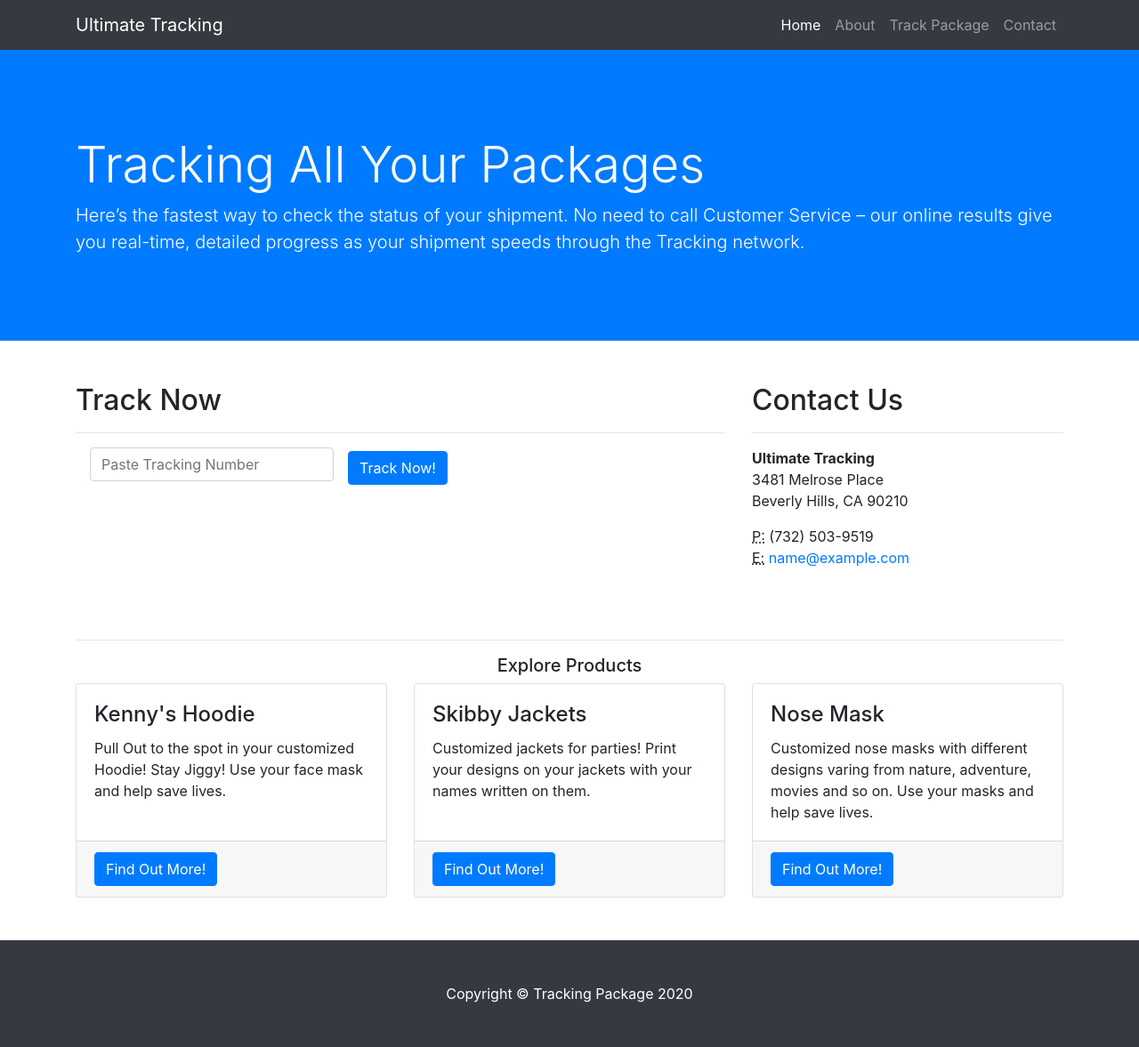
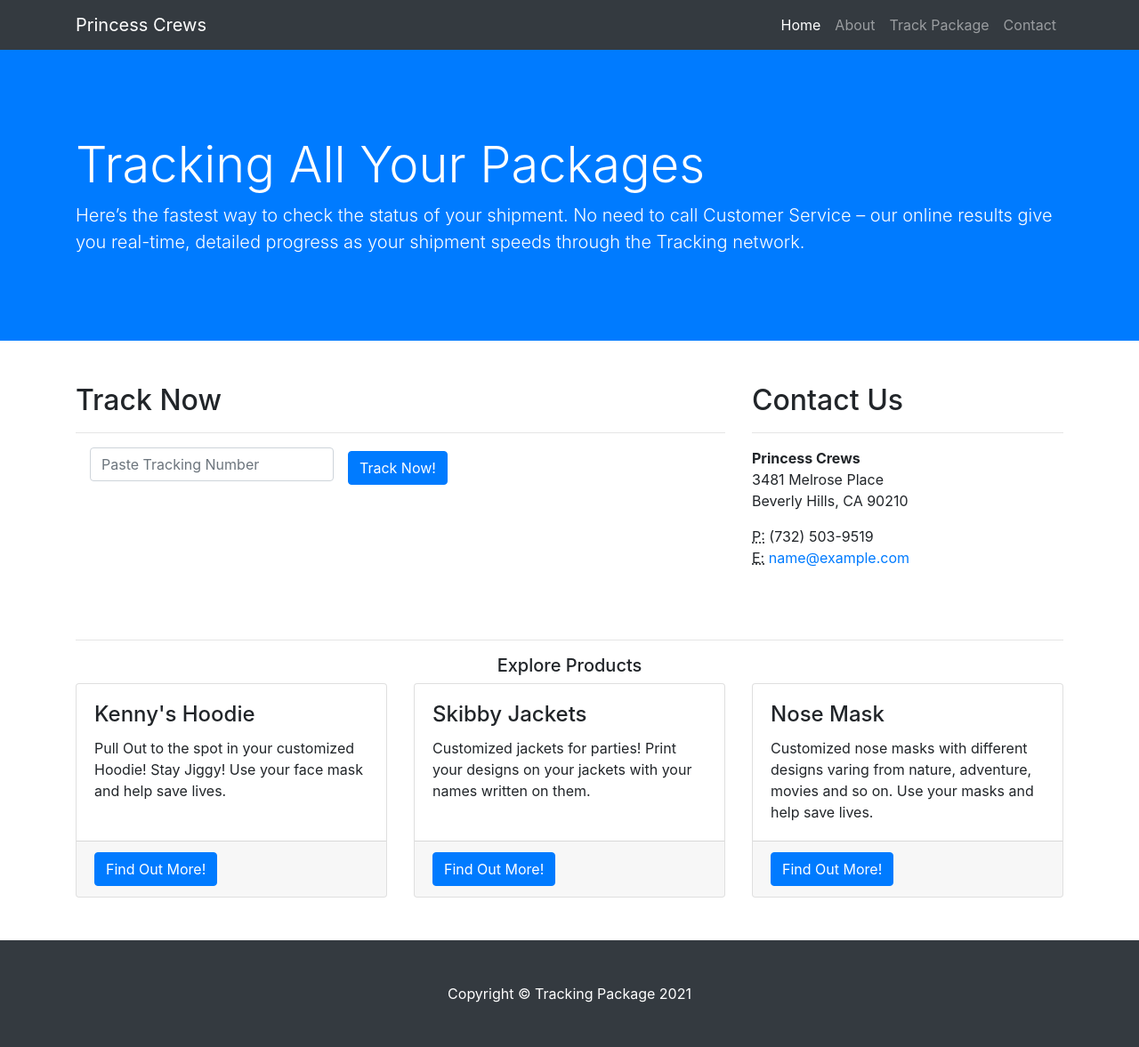
Before and after one commit to Totoola-Kehinde/tracking-system, a Flask app: page / in a window 1280 px wide. Shown: the whole page at 89% size. Run offline with Flask 2, Linux system fonts and the light colour scheme; some libraries are stand-ins or nearby versions.

Commit message:
company name

```diff
--- a/templates/base.html
+++ b/templates/base.html
@@ -23,7 +23,7 @@
   <!-- Navigation -->
   <nav class="navbar navbar-expand-lg navbar-dark bg-dark fixed-top">
     <div class="container">
-      <a class="navbar-brand" href="{{url_for('index')}}">Ultimate Tracking</a>
+      <a class="navbar-brand" href="{{url_for('index')}}">Princess Crews</a>
       <button class="navbar-toggler" type="button" data-toggle="collapse" data-target="#navbarResponsive" aria-controls="navbarResponsive" aria-expanded="false" aria-label="Toggle navigation">
         <span class="navbar-toggler-icon"></span>
       </button>
@@ -113,7 +113,7 @@
 <!-- Footer -->
 <footer class="py-5 bg-dark">
   <div class="container">
-    <p class="m-0 text-center text-white">Copyright &copy; Tracking Package 2020</p>
+    <p class="m-0 text-center text-white">Copyright &copy; Tracking Package 2021</p>
   </div>
   <!-- /.container -->
 </footer>
--- a/templates/index.html
+++ b/templates/index.html
@@ -20,7 +20,7 @@
         <h2>Contact Us</h2>
         <hr>
         <address>
-          <strong>Ultimate Tracking</strong>
+          <strong>Princess Crews</strong>
           <br>3481 Melrose Place
           <br>Beverly Hills, CA 90210
           <br>
--- a/templates/tracking.html
+++ b/templates/tracking.html
@@ -20,7 +20,7 @@
         <h2>Contact Us</h2>
         <hr>
         <address>
-          <strong>Ultimate Tracking</strong>
+          <strong>Princess Crews</strong>
           <br>3481 Melrose Place
           <br>Beverly Hills, CA 90210
           <br>
```
